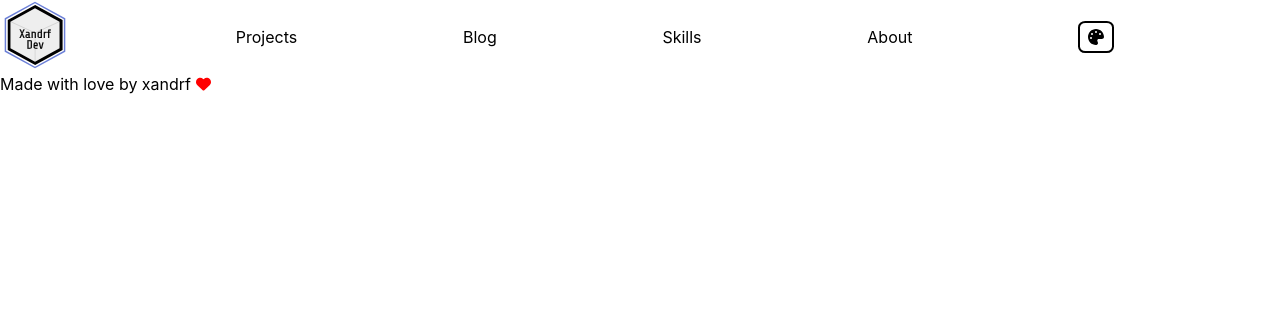
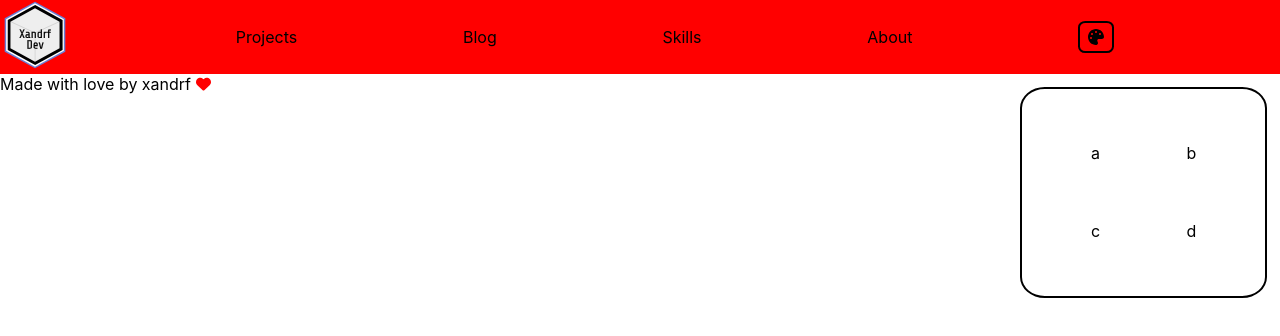
Before and after one commit to AlexandreSoftware/Portfolio-old, a React (Create React App) app in the folder portfolio-web-frontend/: page / in a window 1280 px wide. Shown: the top 336 px of the page. Built offline with nearby package versions, Linux system fonts and the light colour scheme.

Commit message:
updated navbar to include new components

```diff
--- a/portfolio-web-frontend/src/Components/Navbar.tsx
+++ b/portfolio-web-frontend/src/Components/Navbar.tsx
@@ -5,6 +5,7 @@ import { useContext, useEffect, useState } from 'react';
 import ThemeContext from '../utils/ThemeContext';
 import AlignedText from './AlignedText';
 import ColorPicker from './ColorPicker';
+import DropDownMenu from './DropDownMenu';
 const pages = ['Products', 'Pricing', 'Blog'];
 const settings = ['Profile', 'Account', 'Dashboard', 'Logout'];
 
@@ -19,6 +20,7 @@ const Navbar = () => {
         SetIcon(GetIcon(context))
     },[context])
   return (
+      <>
         <header className='Navbar-Header'>
           <div className='Navbar-Icon'>{icon}</div>
           <AlignedText>Projects</AlignedText>
@@ -27,6 +29,8 @@ const Navbar = () => {
           <AlignedText>About</AlignedText>
           <ColorPicker/>
         </header>
+        <DropDownMenu/>
+      </>
   );
 };
 export default Navbar;
--- a/portfolio-web-frontend/src/Components/Styles/Navbar.css
+++ b/portfolio-web-frontend/src/Components/Styles/Navbar.css
@@ -3,10 +3,8 @@
     flex-direction: row;
     align-items: center;
     justify-content: space-around;
+    background-color: red;
 }
 .Navbar-Header > *{
     margin-right: auto;
 }
-.Navbar-Icon{
-
-}
```
Lines whose indentation alone changed are shown as unchanged.
